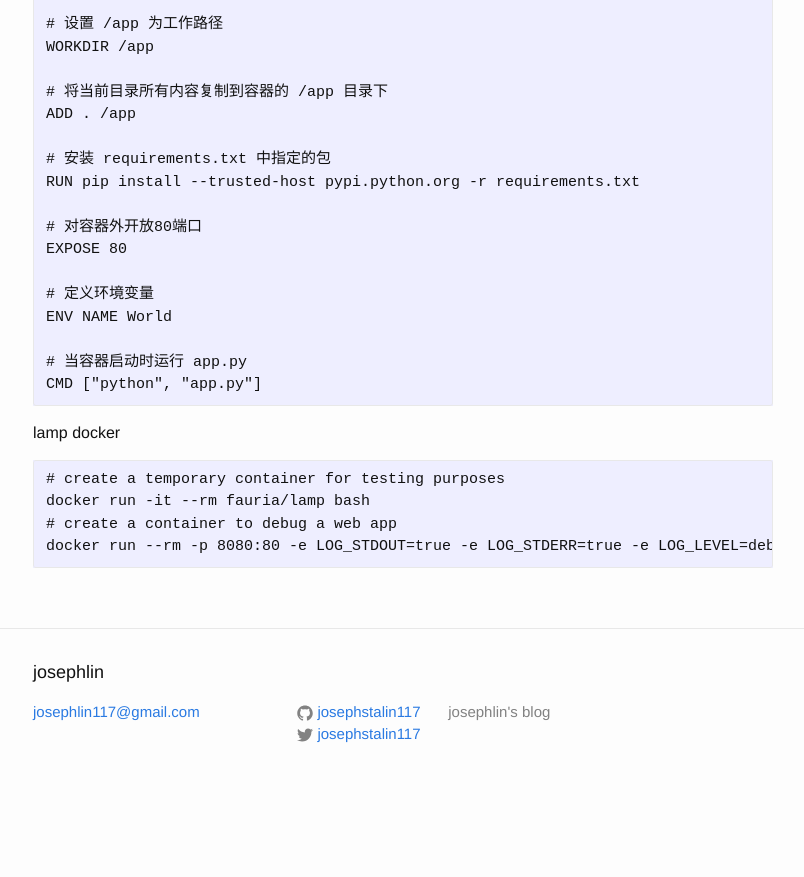
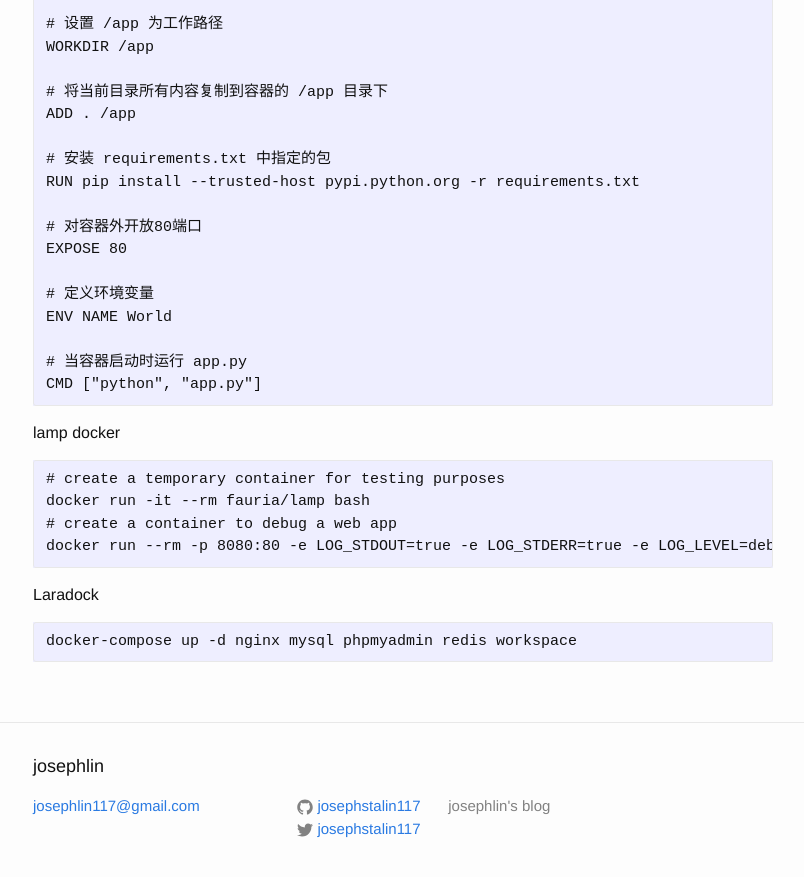
Before and after one commit to josephstalin117/josephstalin117.github.io, a Jekyll site: the page built from _posts/2018-4-30-docker.markdown, in a window 1280 px wide and 900 px high, scrolled down 3105 px. Shown: the top 877 px of the window, without its empty margins (237-1041 px from the left). Built offline with Jekyll 4.4.1, drawn with Linux system fonts in a browser that asks for light colours; before the commit the page ends 3911 px from its top, so only the background shows below that.

Commit message:
add laradock

````diff
--- a/_posts/2018-4-30-docker.markdown
+++ b/_posts/2018-4-30-docker.markdown
@@ -163,3 +163,8 @@ docker run -it --rm fauria/lamp bash
 # create a container to debug a web app
 docker run --rm -p 8080:80 -e LOG_STDOUT=true -e LOG_STDERR=true -e LOG_LEVEL=debug -v /my/data/directory:/var/www/html fauria/lamp
 ```
+
+Laradock
+```
+docker-compose up -d nginx mysql phpmyadmin redis workspace
+```
````
